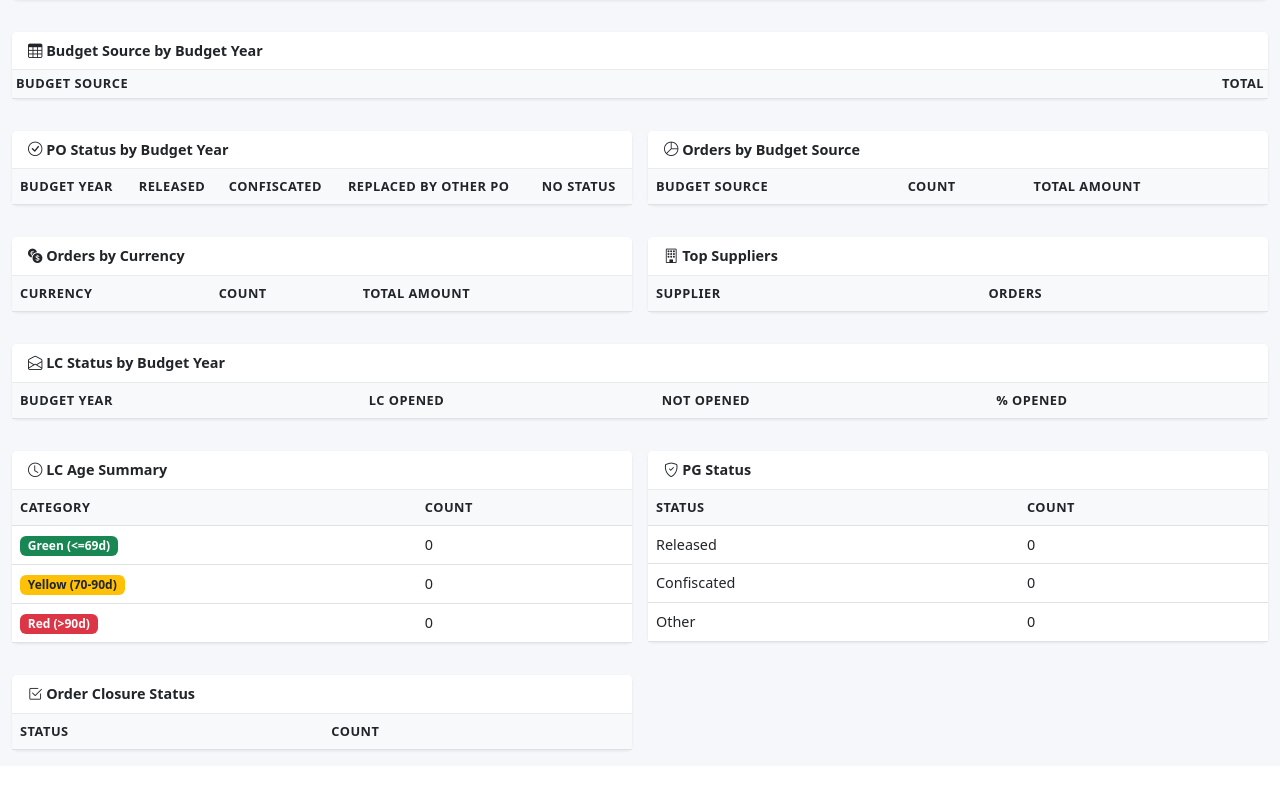
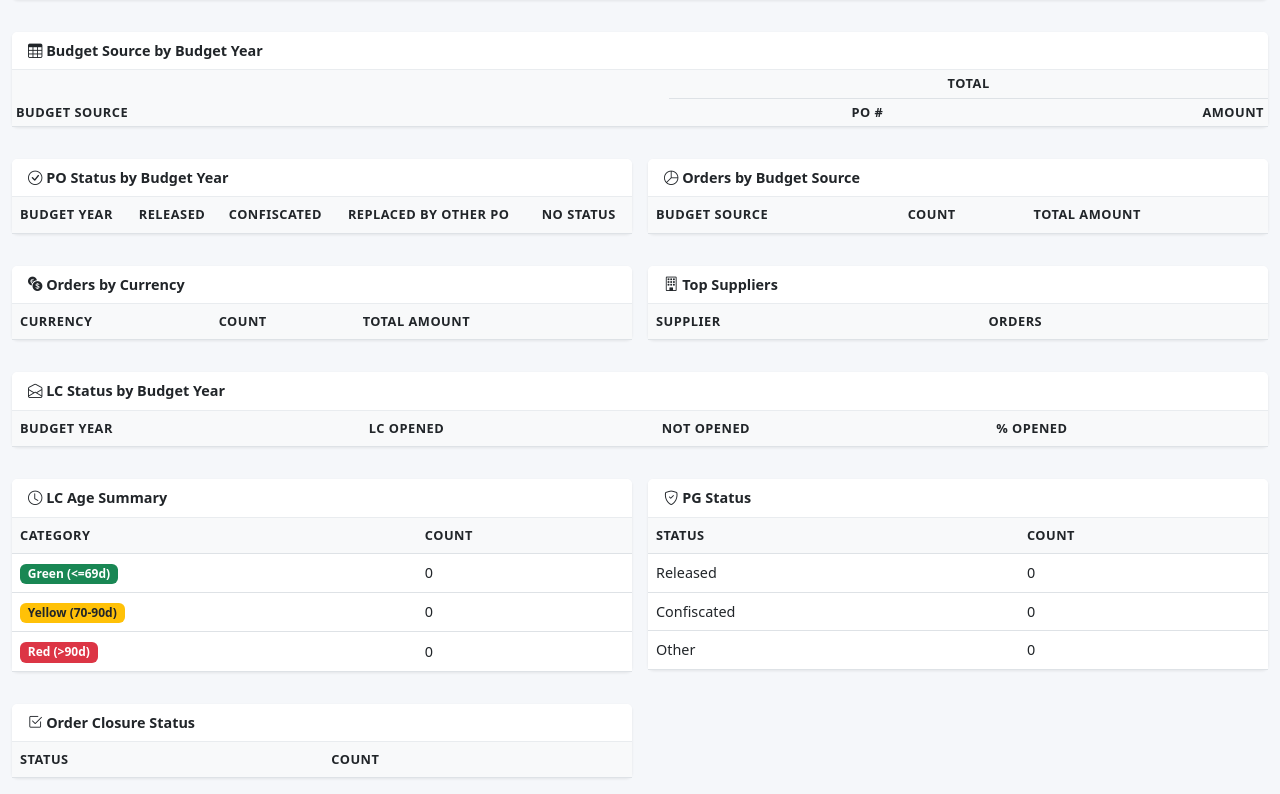
Before and after one commit to oftana72/contract-mgmt, a Flask app: page /reports in a window 1280 px wide. Shown: the part 194-988 px from the top of the page. Before the commit the page ends 946 px from the top, so only its background shows below. Run offline with Flask 3, Linux system fonts and the light colour scheme; a user stored in the database is signed in; lists and menus that the app fills with data are empty; some libraries are stand-ins or nearby versions.

Commit message:
split Budget Source by Budget Year into separate PO# and Amount columns per year

```diff
--- a/app.py
+++ b/app.py
@@ -1730,7 +1730,11 @@ def export_reports():
         ).order_by(BudgetSource.name, PurchaseOrder.budget_year).all()
         years = sorted(set(r[1] for r in data))
         sources = sorted(set(r[0] or 'Unspecified' for r in data))
-        w.writerow(['Budget Source'] + years + ['Total Count', 'Total Amount'])
+        headers = ['Budget Source']
+        for y in years:
+            headers += [f'{y} PO #', f'{y} Amount']
+        headers += ['Total PO #', 'Total Amount']
+        w.writerow(headers)
         totals = {}
         for s in sources:
             tc = sum(r[2] for r in data if (r[0] or 'Unspecified') == s)
@@ -1742,11 +1746,10 @@ def export_reports():
                 found = [r for r in data if (r[0] or 'Unspecified') == s and r[1] == y]
                 if found:
                     r = found[0]
-                    row.append(f"{r[2]} / {r[3]:,.2f}" if r[3] else str(r[2]))
+                    row += [r[2], f"{r[3]:,.2f}" if r[3] else '0.00']
                 else:
-                    row.append('-')
-            row.append(totals[s][0])
-            row.append(f"{totals[s][1]:,.2f}")
+                    row += ['', '']
+            row += [totals[s][0], f"{totals[s][1]:,.2f}"]
             w.writerow(row)
 
     elif section == 'status':
--- a/templates/reports.html
+++ b/templates/reports.html
@@ -50,11 +50,19 @@
                     <table class="table mb-0 table-sm">
                         <thead>
                             <tr>
-                                <th>Budget Source</th>
+                                <th rowspan="2">Budget Source</th>
                                 {% for y in source_year_years %}
-                                <th class="text-end"><strong>{{ y }}</strong></th>
+                                <th colspan="2" class="text-center"><strong>{{ y }}</strong></th>
                                 {% endfor %}
-                                <th class="text-end"><strong>Total</strong></th>
+                                <th colspan="2" class="text-center"><strong>Total</strong></th>
+                            </tr>
+                            <tr>
+                                {% for y in source_year_years %}
+                                <th class="text-end">PO #</th>
+                                <th class="text-end">Amount</th>
+                                {% endfor %}
+                                <th class="text-end">PO #</th>
+                                <th class="text-end">Amount</th>
                             </tr>
                         </thead>
                         <tbody>
@@ -62,16 +70,17 @@
                             <tr>
                                 <td>{{ name }}</td>
                                 {% for y in source_year_years %}
-                                <td class="text-end">
-                                    {% set cell = source_year_data[name].get(y) %}
-                                    {% if cell %}
-                                        {{ cell.cnt }} / {{ "{:,.2f}".format(cell.amt) }}
-                                    {% else %}
-                                        -
-                                    {% endif %}
-                                </td>
+                                {% set cell = source_year_data[name].get(y) %}
+                                {% if cell %}
+                                <td class="text-end">{{ cell.cnt }}</td>
+                                <td class="text-end">{{ "{:,.2f}".format(cell.amt) }}</td>
+                                {% else %}
+                                <td class="text-end">-</td>
+                                <td class="text-end">-</td>
+                                {% endif %}
                                 {% endfor %}
-                                <td class="text-end"><strong>{{ source_year_totals[name].cnt }}</strong> / <strong>{{ "{:,.2f}".format(source_year_totals[name].amt) }}</strong></td>
+                                <td class="text-end"><strong>{{ source_year_totals[name].cnt }}</strong></td>
+                                <td class="text-end"><strong>{{ "{:,.2f}".format(source_year_totals[name].amt) }}</strong></td>
                             </tr>
                             {% endfor %}
                         </tbody>
```
